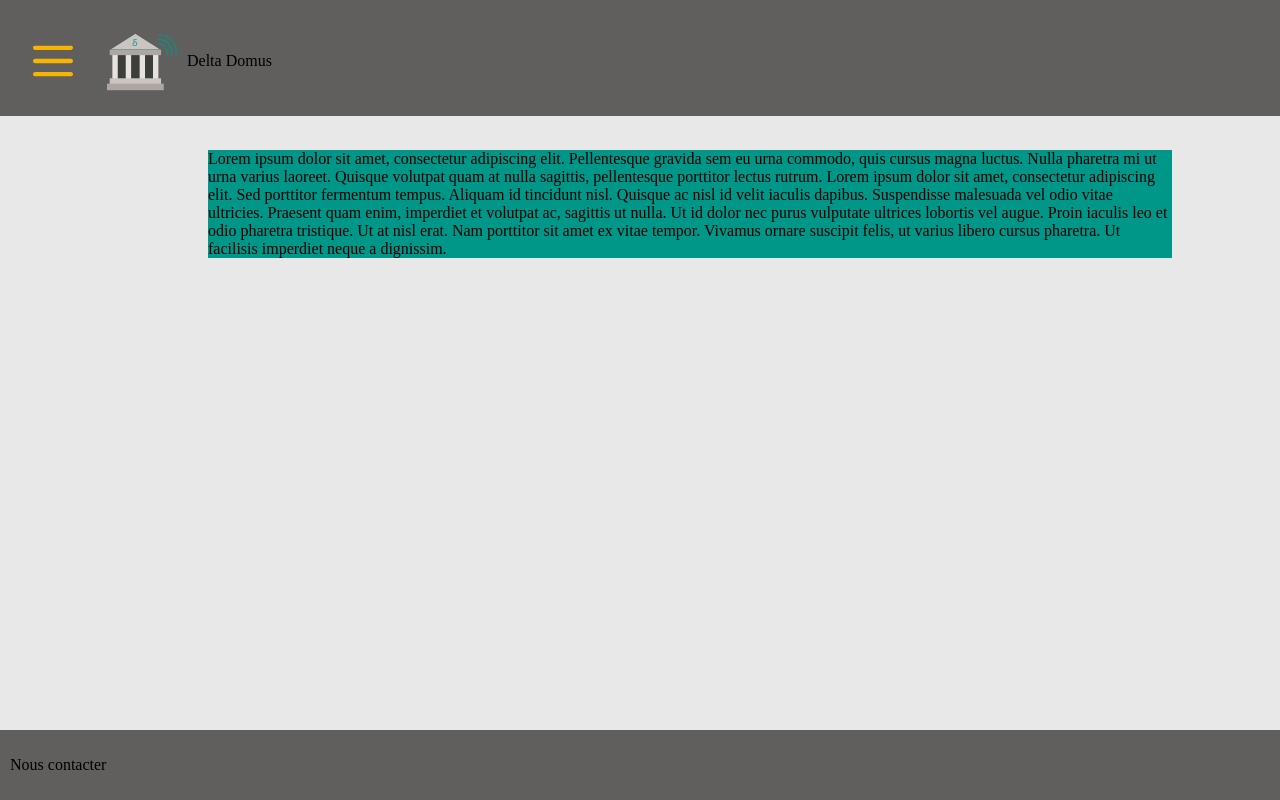
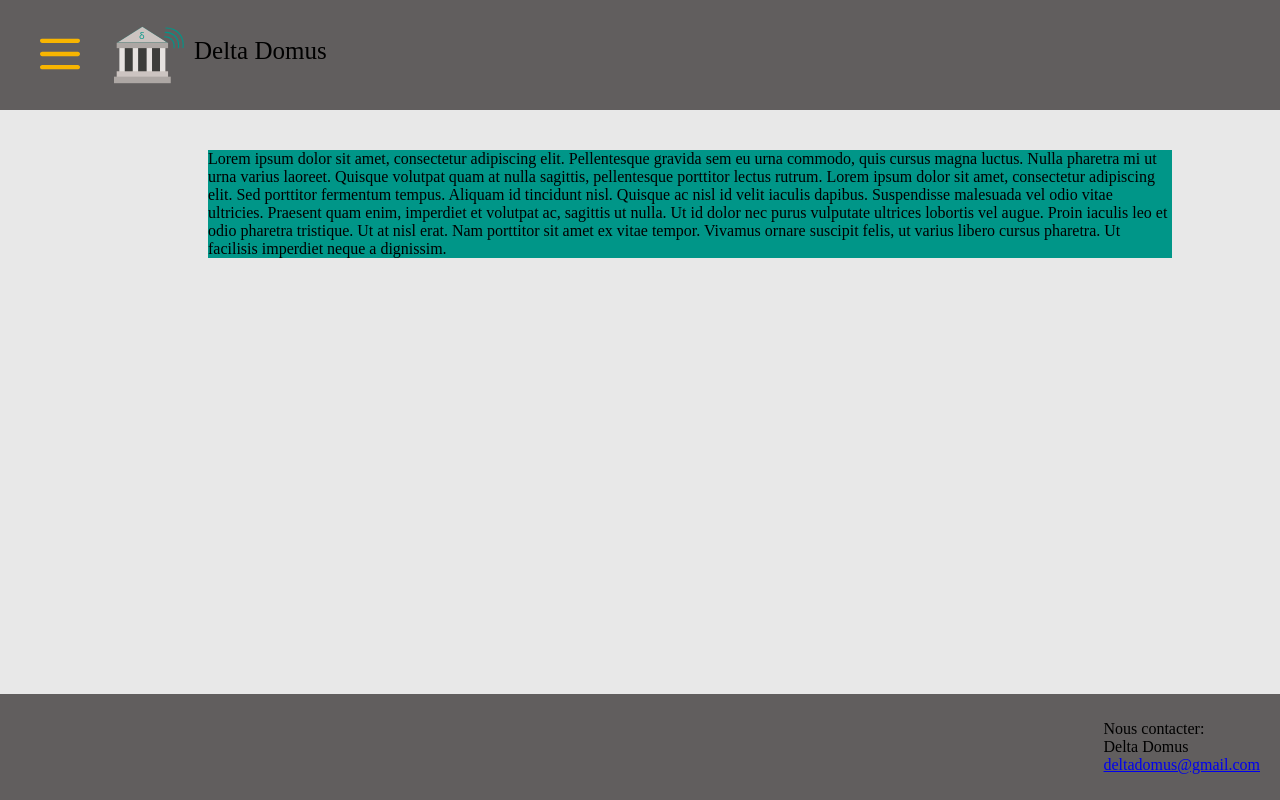
Before and after one commit to Solannae/DeltaDomus, a PHP site: page / in a window 1280 px wide. Run offline with PHP 8.4, Linux system fonts and the light colour scheme.

Commit message:
add footer elements, menu hover animation

```diff
--- a/index.html
+++ b/index.html
@@ -1,14 +1,14 @@
 <!DOCTYPE html>
 <html lang="en">
+
 <head>
     <meta charset="UTF-8">
-    <link rel="shortcut icon" type="image/png" href="icon1.png"/>
+    <link rel="shortcut icon" type="image/png" href="icon1.png" />
     <meta name="viewport" content="width=device-width, initial-scale=1.0">
     <meta http-equiv="X-UA-Compatible" content="ie=edge">
     <link rel="stylesheet" type="text/css" href="style.css">
     <title>Delta Domus</title>
     <script type="text/javascript">
-
         function myFunction() {
             document.getElementById("myDropdown").classList.toggle("show");
         }
@@ -28,37 +28,40 @@
         }
     </script>
 </head>
+
 <body>
     <div id="header">
-        <div id="menu">
-            <p id="icon-text">
         <div class="dropdown">
             <button onclick="myFunction()" class="dropbtn"><img src="icon-menu.svg" width="40px" height="40px" alt="icon" id="icon-menu"></button>
             <div id="myDropdown" class="dropdown-content">
+                <a href="#">Mon profil</a>
                 <a href="#">Mes capteurs</a>
-                        <a href="#">Mon profil</a>
                 <a href="#">Ajouter un capteur</a>
                 <a href="#">Ajouter un utilisateur</a>
                 <a href="#">Gestion des droits</a>
                 <a href="#">Mon suivi conso</a>
                 <a href="#">Contact</a>
             </div>
-                </div>
-                <img src="icon.svg" width="70px" height="70px" alt="icon" id="icon">Delta Domus
-            </p>
+            <img src="icon.svg" width="70px" height="70px" alt="icon" id="icon"><span id="title-text">Delta Domus</span>
         </div>
     </div>
 
-
-
     <div id="container">
         <p>
-            Lorem ipsum dolor sit amet, consectetur adipiscing elit. Pellentesque gravida sem eu urna commodo, quis cursus magna luctus. Nulla pharetra mi ut urna varius laoreet. Quisque volutpat quam at nulla sagittis, pellentesque porttitor lectus rutrum. Lorem ipsum dolor sit amet, consectetur adipiscing elit. Sed porttitor fermentum tempus. Aliquam id tincidunt nisl. Quisque ac nisl id velit iaculis dapibus. Suspendisse malesuada vel odio vitae ultricies. Praesent quam enim, imperdiet et volutpat ac, sagittis ut nulla. Ut id dolor nec purus vulputate ultrices lobortis vel augue. Proin iaculis leo et odio pharetra tristique. Ut at nisl erat. Nam porttitor sit amet ex vitae tempor. Vivamus ornare suscipit felis, ut varius libero cursus pharetra. Ut facilisis imperdiet neque a dignissim.
+            Lorem ipsum dolor sit amet, consectetur adipiscing elit. Pellentesque gravida sem eu urna commodo, quis cursus magna luctus. Nulla pharetra mi ut urna varius laoreet. Quisque volutpat quam at nulla sagittis, pellentesque porttitor lectus
+            rutrum. Lorem ipsum dolor sit amet, consectetur adipiscing elit. Sed porttitor fermentum tempus. Aliquam id tincidunt nisl. Quisque ac nisl id velit iaculis dapibus. Suspendisse malesuada vel odio vitae ultricies. Praesent quam enim,
+            imperdiet et volutpat ac, sagittis ut nulla. Ut id dolor nec purus vulputate ultrices lobortis vel augue. Proin iaculis leo et odio pharetra tristique. Ut at nisl erat. Nam porttitor sit amet ex vitae tempor. Vivamus ornare suscipit
+            felis, ut varius libero cursus pharetra. Ut facilisis imperdiet neque a dignissim.
         </p>
     </div>
 
     <div id="footer">
-        <p>Nous contacter</p>
+        <div id="contact">
+            <p id="contact-text">
+                Nous contacter: </br> Delta Domus </br> <a href="mailto:deltadomus@gmail.com">deltadomus@gmail.com</a>
+            </p>
+        </div>
     </div>
 </body>
+
 </html>
--- a/style.css
+++ b/style.css
@@ -1,4 +1,3 @@
-
 html {
     background-color: #e8e8e8;
 }
@@ -9,7 +8,7 @@ html {
     top: 0;
     left: 0;
     width: 100%;
-    padding: 3px;
+    padding: 20px 10px 20px 10px;
 }
 
 #footer {
@@ -40,11 +39,42 @@ html {
     padding-left: 20px;
 }
 
-#icon-text {
-    line-height: 60px;
-    font-size: x-large;
+#title-text {
+    font-size: 25px;
 }
 
+#contact {
+    overflow: auto;
+}
+
+#contact-text {
+    float: right;
+    margin-right: 30px;
+}
+
+.dropbtn img {
+    -webkit-transition: all 0.2s ease;
+    /* Safari and Chrome */
+    -moz-transition: all 0.2s ease;
+    /* Firefox */
+    -ms-transition: all 0.2s ease;
+    /* IE 9 */
+    -o-transition: all 0.2s ease;
+    /* Opera */
+    transition: all 0.2s ease;
+}
+
+.dropbtn:hover img {
+    -webkit-transform: scale(1.1);
+    /* Safari and Chrome */
+    -moz-transform: scale(1.1);
+    /* Firefox */
+    -ms-transform: scale(1.1);
+    /* IE 9 */
+    -o-transform: scale(1.1);
+    /* Opera */
+    transform: scale(1.1);
+}
 
 .dropbtn {
     background-color: #615e5e;
@@ -52,12 +82,6 @@ html {
     font-size: 16px;
     border: none;
     cursor: pointer;
-    outline: 0px none transparent;
-    border-style: none
-}
-
-#header:active {
-    outline-color: #615e5e;
 }
 
 .dropdown {
@@ -70,10 +94,10 @@ html {
     position: absolute;
     background-color: #f1f1f1;
     min-width: 160px;
-   box-shadow: 0px 8px 16px 0px rgba(0,0,0,0.2);
+    box-shadow: 0px 8px 16px 0px rgba(0, 0, 0, 0.2);
     z-index: 1;
-   margin-top: 28px;
-   border-radius: 0px 15px 15px 0px;
+    margin-top: 20px;
+    border-radius: 15px 15px 15px 15px;
 }
 
 .dropdown-content a {
@@ -88,12 +112,13 @@ html {
 }
 
 .show {
-    display:block;
+    display: block;
 }
 
 *:focus {
     outline: none;
 }
+
 *::-moz-focus-inner {
     border: none;
 }
```
Lines whose indentation alone changed are shown as unchanged.
